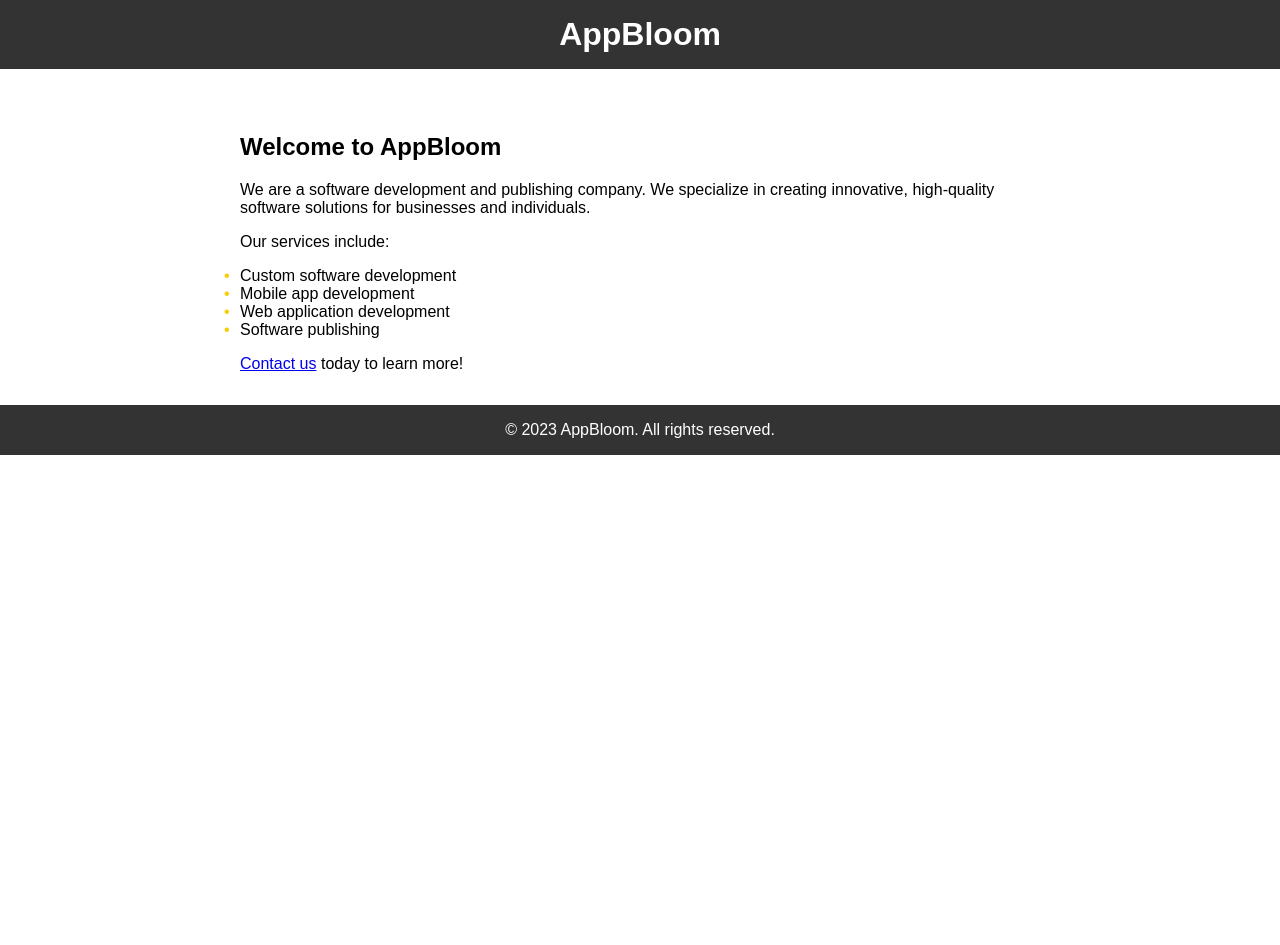
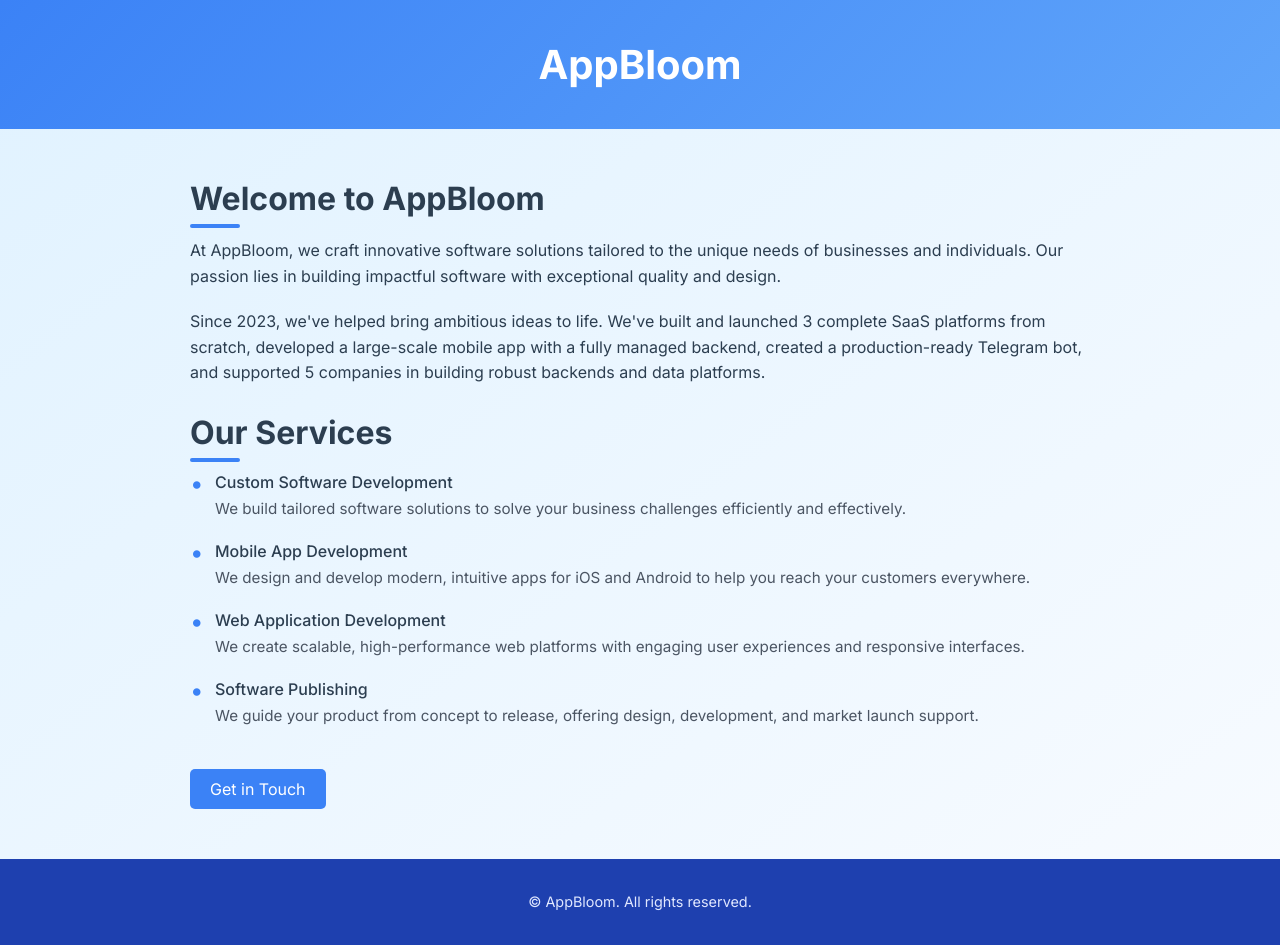
Before and after one commit to appbloom/appbloom.github.io, a plain HTML site: page index.html in a window 1280 px wide. Before the commit the page ends 800 px from the top, so only its background shows below. Drawn offline with Linux system fonts and the light colour scheme.

Commit message:
Update index.html

```diff
--- a/index.html
+++ b/index.html
@@ -1,101 +1,160 @@
 <!DOCTYPE html>
-<html>
+<html lang="en">
+
 <head>
-    <title>AppBloom - Software Development and Publishing Company</title>
+  <meta charset="UTF-8">
   <meta name="viewport" content="width=device-width, initial-scale=1.0">
+  <title>AppBloom - Software Development & Publishing</title>
+  <link rel="preconnect" href="https://fonts.googleapis.com">
+  <link rel="preconnect" href="https://fonts.gstatic.com" crossorigin>
+  <link href="https://fonts.googleapis.com/css2?family=Inter:wght@400;500;700&display=swap" rel="stylesheet">
   <style>
-      /* CSS styling goes here */
     body {
-        font-family: Arial, sans-serif;
+      font-family: 'Inter', sans-serif;
       margin: 0;
       padding: 0;
+      background: linear-gradient(to bottom right, #e0f2ff, #f8fbff);
+      color: #2c3e50;
     }
+
     header {
-        background-color: #333;
-        color: #fff;
+      background: linear-gradient(135deg, #3b82f6, #60a5fa);
+      color: white;
+      padding: 40px 20px;
       text-align: center;
-        padding: 1em;
     }
-      h1 {
+
+    header h1 {
+      font-size: 2.5rem;
       margin: 0;
     }
-      nav {
-        background-color: #f2f2f2;
-        padding: 1em;
+
+    main {
+      max-width: 900px;
+      margin: 50px auto;
+      padding: 0 20px;
     }
-      nav ul {
-        list-style-type: none;
+
+    main h2 {
+      font-size: 2rem;
+      margin-bottom: 20px;
+      position: relative;
+    }
+
+    main h2::after {
+      content: "";
+      position: absolute;
+      width: 50px;
+      height: 4px;
+      background-color: #3b82f6;
+      bottom: -10px;
+      left: 0;
+      border-radius: 2px;
+    }
+
+    main p {
+      font-size: 1rem;
+      line-height: 1.6;
+      margin: 20px 0;
+    }
+
+    ul.services {
+      list-style: none;
+      padding: 0;
+    }
+
+    ul.services li {
+      font-size: 1rem;
+      margin-bottom: 20px;
+      padding-left: 25px;
+      position: relative;
+    }
+
+    ul.services li::before {
+      content: "•";
+      color: #3b82f6;
+      position: absolute;
+      left: 0;
+      font-size: 1.5rem;
+      line-height: 1;
+    }
+
+    ul.services li span {
+      display: block;
+      font-weight: 500;
+      margin-bottom: 5px;
+    }
+
+    ul.services li p {
       margin: 0;
-        padding: 0;
-        overflow: hidden;
+      font-size: 0.95rem;
+      color: #4b5563;
     }
-      nav li {
+
+    .cta {
       display: inline-block;
-        margin-right: 1em;
+      background-color: #3b82f6;
+      color: #fff;
+      text-decoration: none;
+      padding: 10px 20px;
+      border-radius: 5px;
+      transition: background-color 0.3s ease;
+      margin-top: 20px;
     }
-      nav li:first-child {
-        margin-left: 0;
+
+    .cta:hover {
+      background-color: #2563eb;
     }
-      nav li a {
-        display: block;
-        color: #333;
+
+    footer {
+      background-color: #1e40af;
+      color: #e0e7ff;
       text-align: center;
-        padding: 0.5em;
-        text-decoration: none;
-      }
-      nav li a:hover {
-        background-color: #ddd;
-      }
-      section {
-        padding: 1em;
-        text-align: left;
-        max-width: 800px;
-        margin: 0 auto;
-      }
-      h2 {
-        margin-top: 2em;
-      }
-      ul {
-        margin: 0;
-        padding: 0;
-        list-style: none;
-      }
-      li::before {
-        content: "\2022";
-        color: #FACB00;
-        display: inline-block;
-        width: 1em;
-        margin-left: -1em;
-      }
-      footer {
-        background-color: #333;
-        color: #fff;
-        text-align: center;
-        padding: 1em;
-      }
-      footer p {
-        margin: 0;
+      padding: 20px;
+      font-size: 0.9rem;
     }
   </style>
 </head>
+
 <body>
   <header>
     <h1>AppBloom</h1>
   </header>
-    <section>
+
+  <main>
+    <section id="about">
       <h2>Welcome to AppBloom</h2>
-      <p>We are a software development and publishing company. We specialize in creating innovative, high-quality software solutions for businesses and individuals.</p>
-      <p>Our services include:</p>
-      <ul>
-        <li>Custom software development</li>
-        <li>Mobile app development</li>
-        <li>Web application development</li>
-        <li>Software publishing</li>
+      <p>At AppBloom, we craft innovative software solutions tailored to the unique needs of businesses and individuals. Our passion lies in building impactful software with exceptional quality and design.</p>
+      <p>Since 2023, we've helped bring ambitious ideas to life. We've built and launched 3 complete SaaS platforms from scratch, developed a large-scale mobile app with a fully managed backend, created a production-ready Telegram bot, and supported 5 companies in building robust backends and data platforms.</p>
+    </section>
+
+    <section id="services">
+      <h2>Our Services</h2>
+      <ul class="services">
+        <li>
+          <span>Custom Software Development</span>
+          <p>We build tailored software solutions to solve your business challenges efficiently and effectively.</p>
+        </li>
+        <li>
+          <span>Mobile App Development</span>
+          <p>We design and develop modern, intuitive apps for iOS and Android to help you reach your customers everywhere.</p>
+        </li>
+        <li>
+          <span>Web Application Development</span>
+          <p>We create scalable, high-performance web platforms with engaging user experiences and responsive interfaces.</p>
+        </li>
+        <li>
+          <span>Software Publishing</span>
+          <p>We guide your product from concept to release, offering design, development, and market launch support.</p>
+        </li>
       </ul>
-      <p><a href="mailto:appbloom.software@gmail.com">Contact us</a> today to learn more!</p>
+      <a href="mailto:appbloom.software@gmail.com" class="cta">Get in Touch</a>
     </section>
+  </main>
+
   <footer>
-      <p>&copy; 2023 AppBloom. All rights reserved.</p>
+    <p>&copy; AppBloom. All rights reserved.</p>
   </footer>
 </body>
+
 </html>
```
Lines whose indentation alone changed are shown as unchanged.
